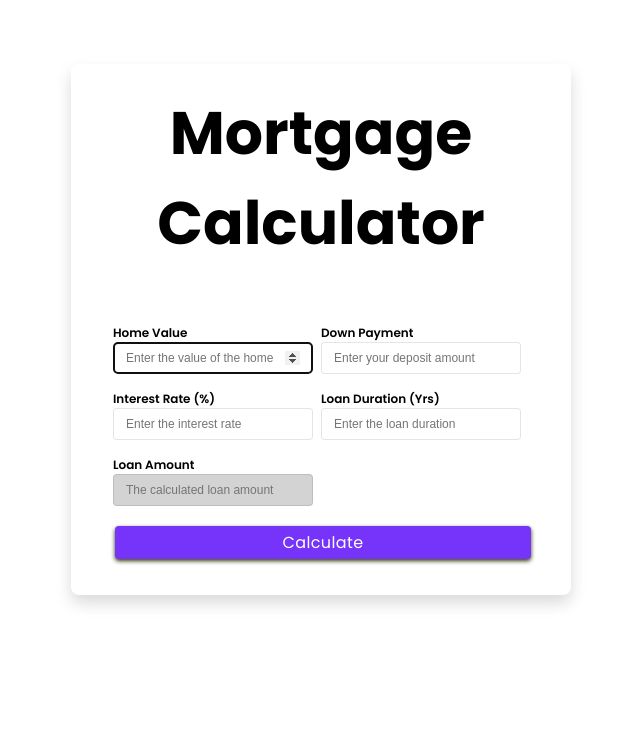
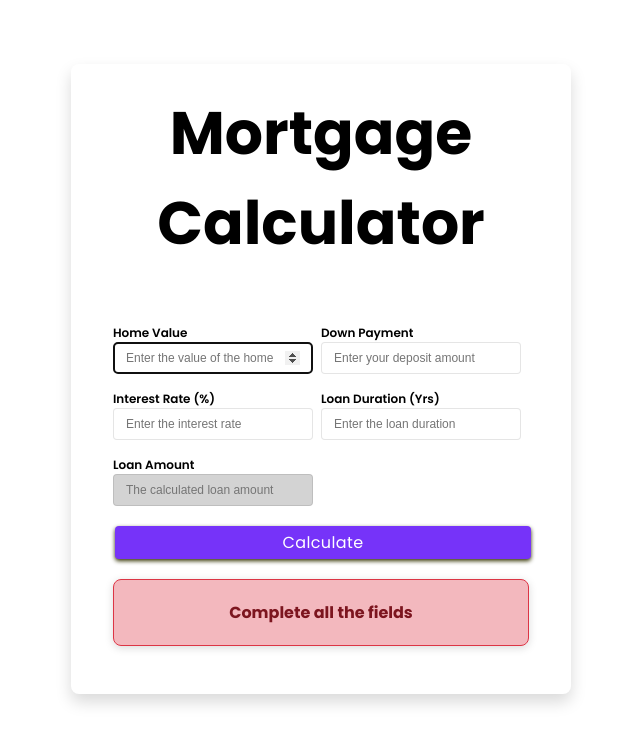
Before and after one commit to spectr-e/react-projects, a React (Vite) app: page / in a window 1280 px wide. Shown: the top 744 px of the page, without its empty margins (319-959 px from the left). Built offline with nearby package versions, Linux system fonts and the light colour scheme.

Commit message:
fix(MortgageCalcApp): Make the alert dynamic to input

```diff
--- a/src/Projects/26-mortgage-calc-app/MortgageCalcApp.jsx
+++ b/src/Projects/26-mortgage-calc-app/MortgageCalcApp.jsx
@@ -6,7 +6,6 @@ const MortgageCalcApp = () => {
   useEffect(() => {
     homeInputRef.current.focus()
   }, [])
-  const alertType = 'alert-success'
 
   // Form controls
   const [formData, setFormData] = useState({
@@ -17,6 +16,7 @@ const MortgageCalcApp = () => {
   })
   const [monthlyPay, setMonthlyPay] = useState('')
   const [loanAmt, setLoanAmt] = useState('')
+  const alertType = monthlyPay ? 'alert-success' : 'alert-danger'
 
   // Event handlers
   // On Change
@@ -132,7 +132,7 @@ const MortgageCalcApp = () => {
         />
 
         {/* Calculate Alert  */}
-        {monthlyPay && (
+        {monthlyPay ? (
           <h4
             className={`${alertType}`}
             style={{
@@ -140,7 +140,17 @@ const MortgageCalcApp = () => {
               margin: '16px 0',
             }}
           >
-            KES {monthlyPay} per month
+            Pay KES {monthlyPay} per month
+          </h4>
+        ) : (
+          <h4
+            className={`${alertType}`}
+            style={{
+              width: 'auto',
+              margin: '16px 0',
+            }}
+          >
+            Complete all the fields
           </h4>
         )}
       </form>
```
